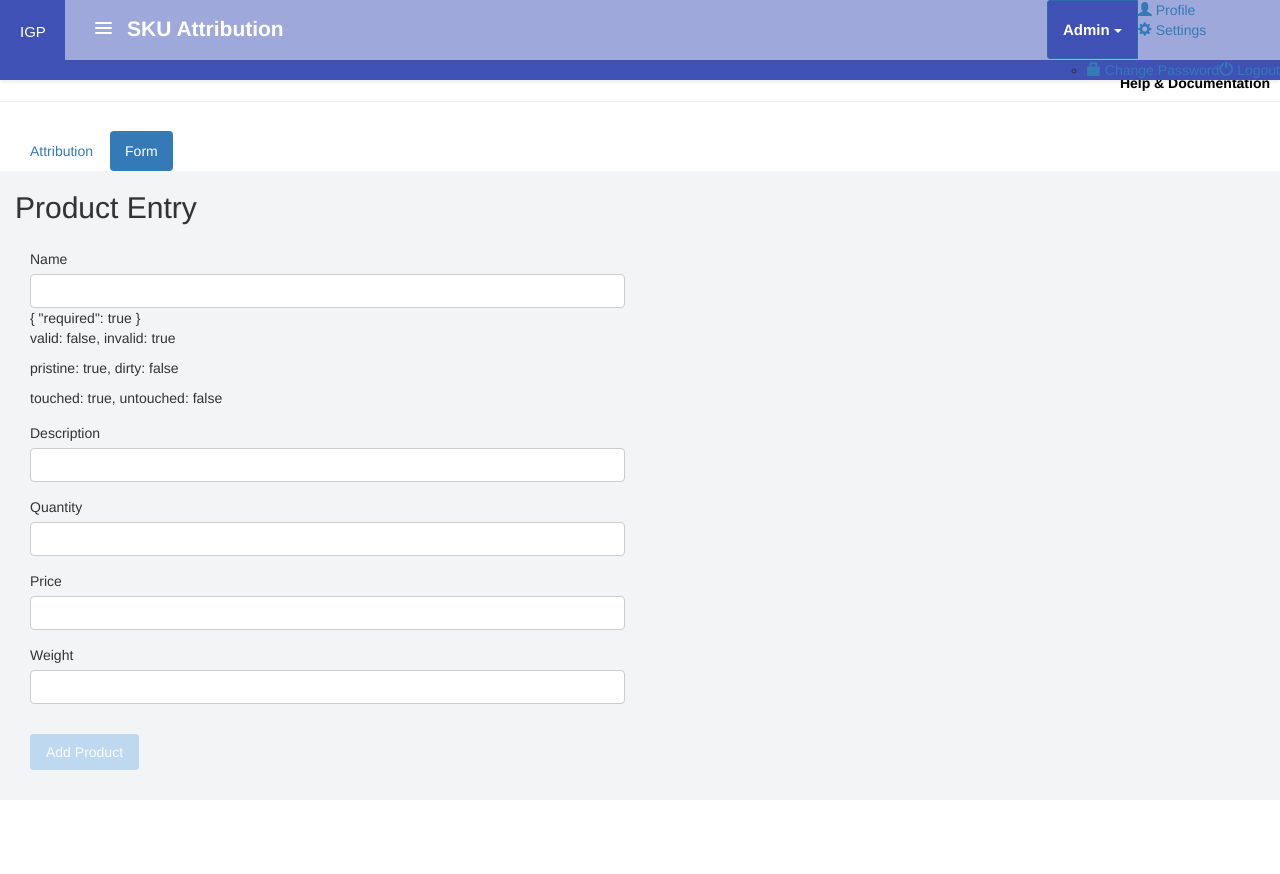
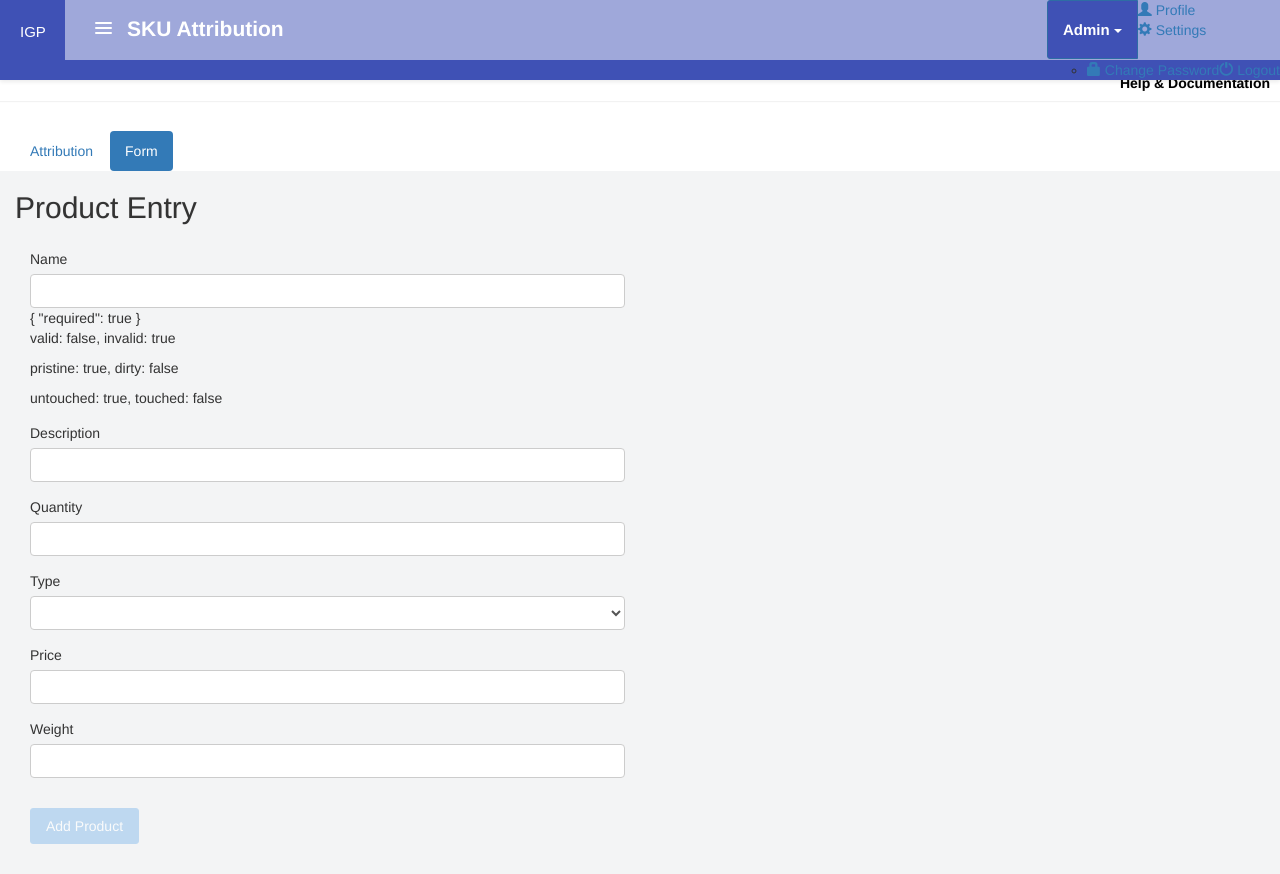
Before and after one commit to vijay-igp/admin-panel, an Angular app: page /form in a window 1280 px wide. Before the commit the page ends 800 px from the top, so only its background shows below. Built offline with nearby package versions, Linux system fonts and the light colour scheme; what ng2-bootstrap would draw is missing.

Commit message:
Add 'type' field inside Product class

```diff
--- a/src/app/form/form.component.html
+++ b/src/app/form/form.component.html
@@ -12,12 +12,12 @@
           </div>
           <p>valid: {{name.valid}}, invalid: {{name.invalid}}</p>
           <p>pristine: {{name.pristine}}, dirty: {{name.dirty}}</p>
-          <p>touched: {{name.untouched}}, untouched: {{name.touched}}</p>
+          <p>untouched: {{name.untouched}}, touched: {{name.touched}}</p>
 
           <div *ngIf="name.errors && (name.dirty || name.touched)" class="alert alert-danger">
             <div [hidden]="!name.errors.required">Field should not be empty</div>
             <div [hidden]="!name.errors.minlength">Minimum 3 characters</div>
-            <div [hidden]="!name.errors.maxlength">Minimum 3 characters</div>
+            <div [hidden]="!name.errors.maxlength">Maximum 25 characters</div>
           </div>
         </div>
 
@@ -34,16 +34,19 @@
 
         <div class="form-group">
           <label for="quantity">Quantity</label>
-          <input type="text" id="quantity" class="form-control" required [(ngModel)]="product.quantity" name="quantity">
+          <input type="number" id="quantity" class="form-control" required [(ngModel)]="product.quantity" name="quantity">
         </div>
 
         <div class="form-group">
-
+          <label for="type">Type</label>
+          <select name="type" id="type" class="form-control" [(ngModel)]="product.type" required #type="ngModel">
+            <option *ngFor="let type of productTypes" [value]="type.id">{{type.name}}</option>
+          </select>
         </div>
 
         <div class="form-group">
           <label for="price">Price</label>
-          <input type="number" id="price" class="form-control" required [(ngModel)]="product.price" name="price">
+          <input type="text" id="price" class="form-control" required [(ngModel)]="product.price" name="price">
         </div>
 
         <div class="form-group">
@@ -52,7 +55,7 @@
         </div>
 
         <div class="form-group padding-top-15">
-          <button type="submit" class="btn btn-primary" [disabled]="!productForm.form.valid">Add Product</button>
+          <button type="submit" class="btn btn-primary" [disabled]="!productForm.form.valid" (click)="addProduct()">Add Product</button>
         </div>
       </form>
     </div>
--- a/src/app/form/form.component.ts
+++ b/src/app/form/form.component.ts
@@ -9,6 +9,7 @@ import { ProductService } from 'services/product.service';
 })
 export class FormValidationComponent implements OnInit, OnChanges, DoCheck {
   products: Product[];
+  productTypes: Object[];
   product = new Product();
 
   constructor(
@@ -17,6 +18,13 @@ export class FormValidationComponent implements OnInit, OnChanges, DoCheck {
 
   ngOnInit() {
     this.products = this.service.getProducts();
+    this.productTypes = [
+      {id: 'type1', name: 'Type 1'},
+      {id: 'type2', name: 'Type 2'},
+      {id: 'type3', name: 'Type 3'},
+      {id: 'type4', name: 'Type 4'},
+      {id: 'type5', name: 'Type 5'}
+    ];
     // this.product = new Product('Flowers', 'Bouquet of flowers', 450, '360gms');
     let timer = setTimeout(() => {
       console.log(this.products);
@@ -35,4 +43,10 @@ export class FormValidationComponent implements OnInit, OnChanges, DoCheck {
     console.log('docheck executed => ', this.product);
   }
 
+  addProduct() {
+    console.log('addProduct called=> ', this.product);
+    localStorage.setItem("prod-"+this.product.name.toLowerCase(), JSON.stringify(this.product));
+    this.product = new Product();
+  }
+
 }
--- a/src/classes/product.ts
+++ b/src/classes/product.ts
@@ -4,6 +4,7 @@ export class Product {
         public name?: string,
         public description?: string,
         public quantity?: number,
+        public type?: string,
         public price?: number,
         public weight?: string
     ) {}
--- a/src/services/backend.service.ts
+++ b/src/services/backend.service.ts
@@ -10,9 +10,9 @@ const METRICS = [
         new Metric('Backlogs', 236, 'days')
       ],
       PRODUCTS = [
-        new Product('Cake', 'Chocolate cake', 2, 600, '1kg'),
-        new Product('Flowers', 'Bouquet of flowers', 10, 390, '240gms'),
-        new Product('Watch', 'Rolex wrist watch', 1, 100000, '100gms')
+        new Product('Cake', 'Chocolate cake', 2, 'type1', 600, '1kg'),
+        new Product('Flowers', 'Bouquet of flowers', 10, 'type2', 390, '240gms'),
+        new Product('Watch', 'Rolex wrist watch', 1, 'type3', 100000, '100gms')
       ];
 
 @Injectable()
```
